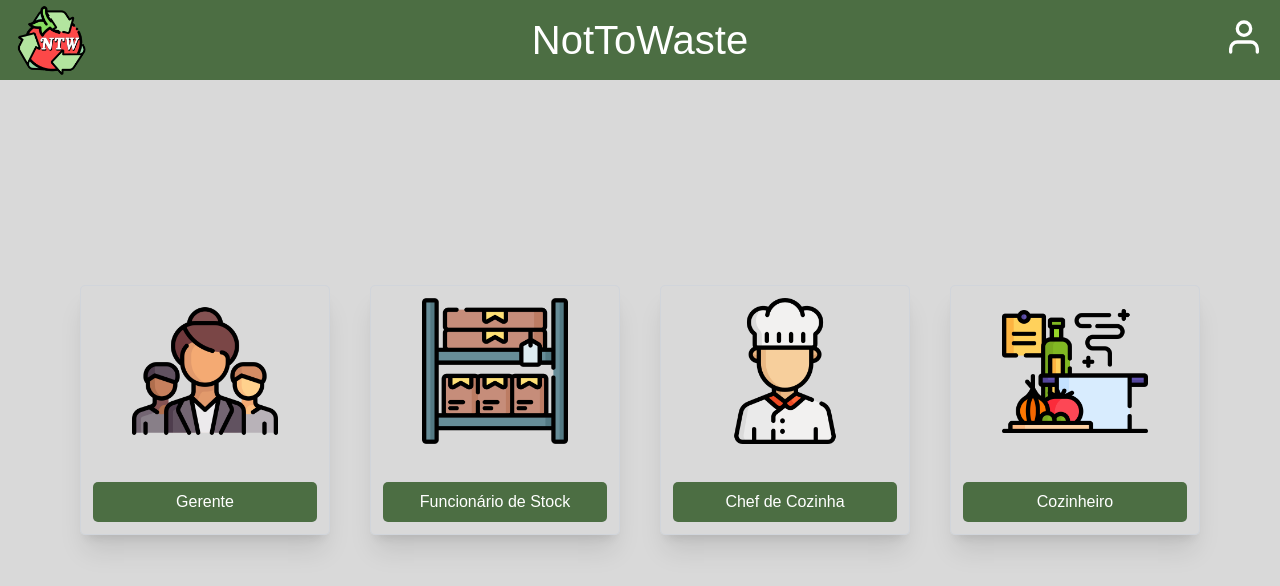
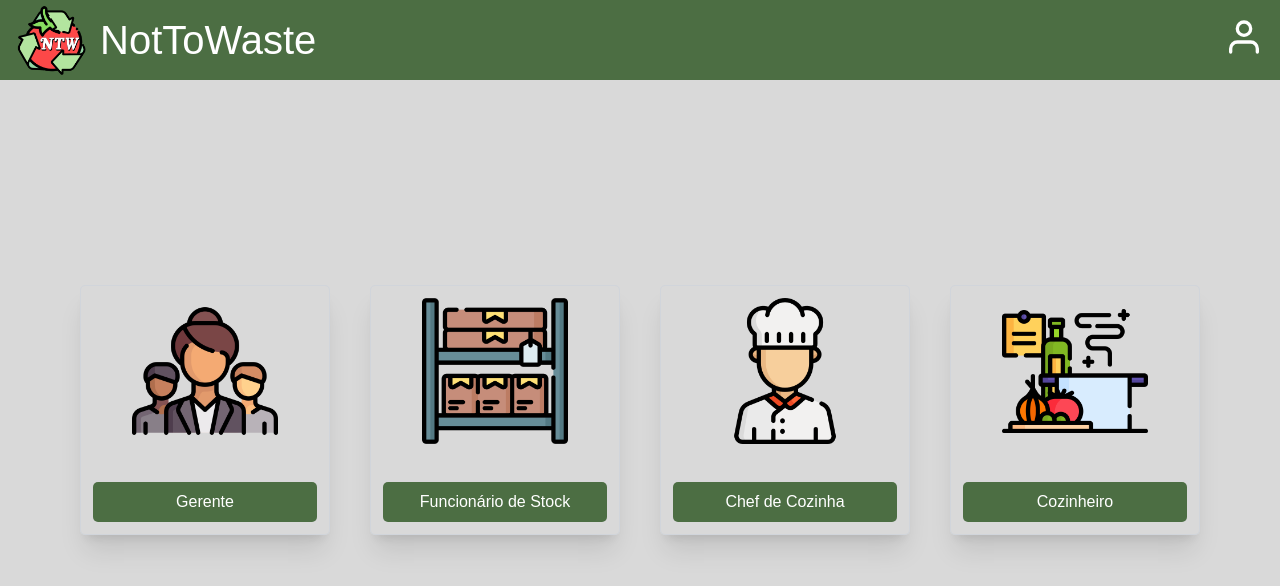
Before and after one commit to mimicarreira13/NotToWaste, a React (Vite) app: page / in a window 1280 px wide. Shown: the top 586 px of the page. Built offline with nearby package versions, Linux system fonts and the light colour scheme; a web font is replaced by a local one.

Commit message:
feat: Website name now is next to the logo

```diff
--- a/src/components/Navbar.tsx
+++ b/src/components/Navbar.tsx
@@ -1,3 +1,4 @@
+// src/components/Navbar.tsx
 import { useEffect, useState } from "react";
 import { Link, useLocation } from "react-router-dom";
 import UserMenu from "./UserMenu";
@@ -23,23 +24,18 @@ export default function Navbar() {
 
     return (
         <nav className="w-full bg-[#4C6E43] text-white p-4 h-20 flex items-center justify-between fixed z-50">
-            <div className="flex items-center gap-2 flex-1">
-                <Link to="/" aria-label="Ir para a página inicial">
+            <div className="flex items-center gap-3 flex-1">
+                <Link to="/" aria-label="Ir para a página inicial" className="flex items-center gap-3">
                     <img src={logo} alt="Logo" className="w-12 h-12 sm:w-[72px] sm:h-[72px]" />
+                    {!isCompact && (
+                        <span
+                            className="text-white font-normal"
+                            style={{ fontFamily: "Arial", fontSize: "40px", lineHeight: "17px", textDecoration: "none" }}
+                        >
+                            NotToWaste
+                        </span>
+                    )}
                 </Link>
-            </div>
-
-            <div className="flex-1 flex items-center justify-center">
-                {!isCompact && (
-                    <Link
-                        to="/"
-                        className="text-center font-normal"
-                        aria-label="Ir para a página inicial"
-                        style={{ fontFamily: "Arial", fontSize: "40px", lineHeight: "17px", textDecoration: "none", color: "inherit" }}
-                    >
-                        NotToWaste
-                    </Link>
-                )}
             </div>
 
             <div className="flex items-center gap-4 justify-end flex-1">
```
